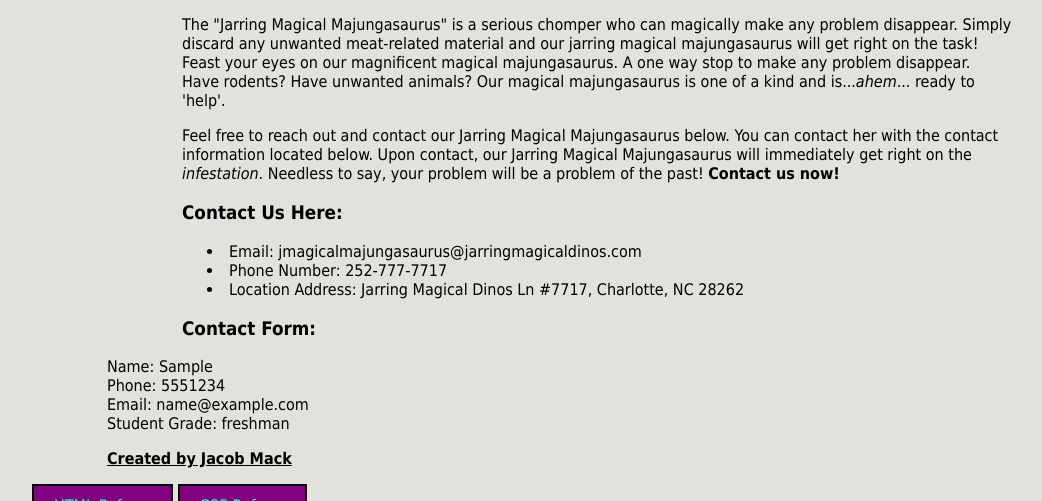
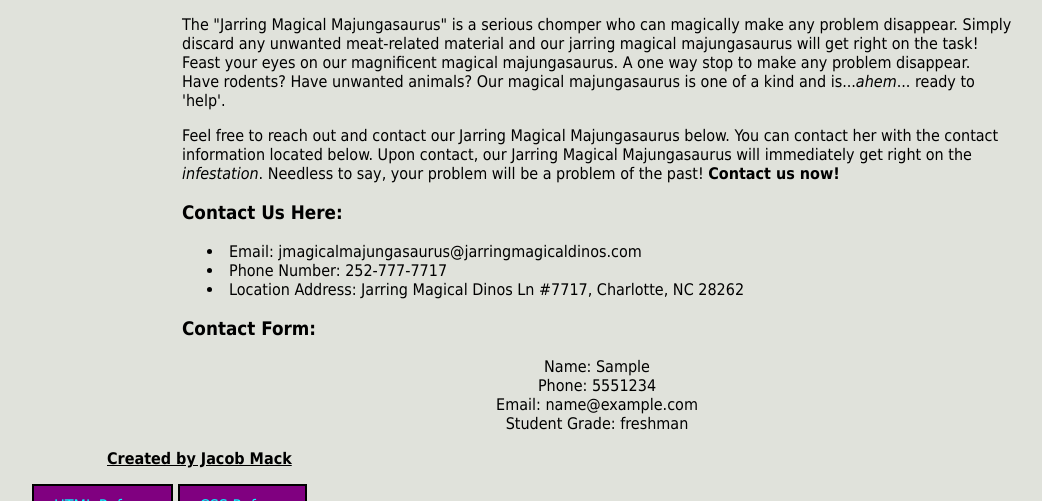
Before and after one commit to tdninja1/itis3135, a plain HTML site: page brand/contact.html in a window 1280 px wide. Both pictures are taken after typing "Sample", "5551234", "name@example.com" into the empty fields and a click on the button "Submit". Shown: the part 654-1155 px from the top of the page, without its empty margins (43-1085 px from the left). Drawn offline with Linux system fonts and the light colour scheme.

Commit message:
Update default.css

```diff
--- a/brand/styles/default.css
+++ b/brand/styles/default.css
@@ -19,10 +19,10 @@
 .myHeader, .myFooter
 {
 	background-color: #E0E2DB;
-				font-family: tahoma;
-				margin-left: 75px;
-				margin-right: 75px;
-				text-align: center;
+	font-family: tahoma;
+	margin-left: 75px;
+	margin-right: 75px;
+	text-align: center;
 
 }
 
@@ -30,6 +30,16 @@
 {
 	text-align: center;
 }
+
+div
+{
+	background-color: #E0E2DB;
+	font-family: tahoma;
+	margin-left: 75px;
+	margin-right: 75px;
+	text-align: center;
+}
+
 header, footer
 {
 				background-color: #E0E2DB;
```
